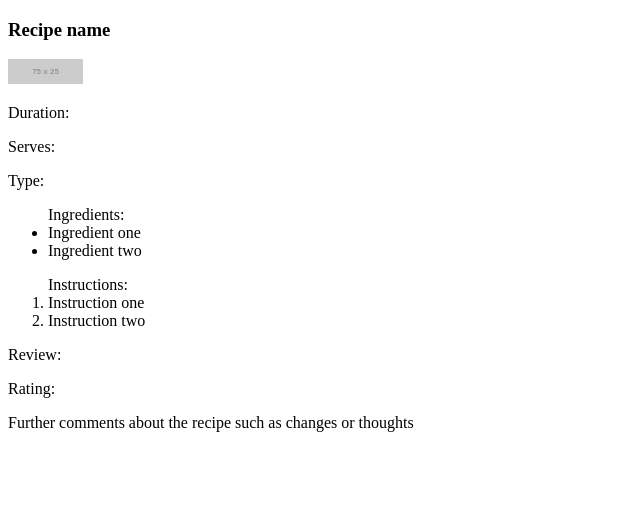
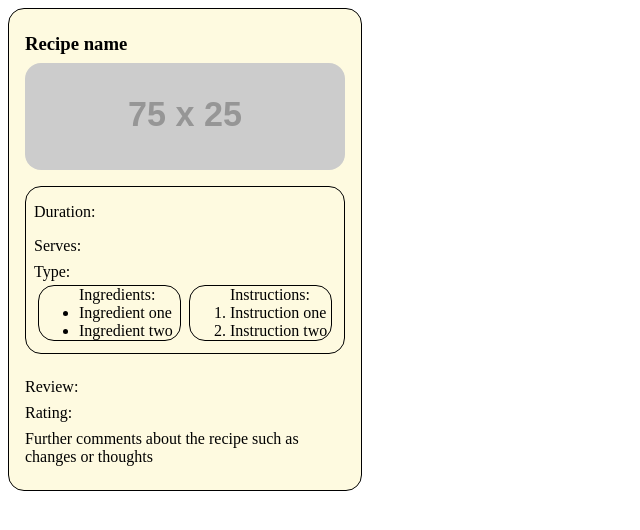
Before and after one commit to lkrusso/lara-russo-cookd-front-end, a React (Create React App) app: page / in a window 1280 px wide. Shown: the top 530 px of the page, without its empty margins (0-640 px from the left). Built offline with nearby package versions, Linux system fonts and the light colour scheme.

Commit message:
fix: Basic styling of RecipeCard component

```diff
--- a/src/components/RecipeCard/RecipeCard.scss
+++ b/src/components/RecipeCard/RecipeCard.scss
@@ -0,0 +1,52 @@
+@use "../../styles/partials/variables" as *;
+
+h3,
+p {
+  margin: 0;
+  padding: 0;
+}
+
+.recipe {
+  display: flex;
+  flex-direction: column;
+  border: 1px solid black;
+  border-radius: 1rem;
+  background-color: $cookd-cream;
+  padding: 1rem;
+  width: 20rem;
+  height: fit-content;
+  &__image {
+    margin: 0.5rem, 0;
+    border-radius: 1rem;
+  }
+  &__details {
+    border: 1px solid black;
+    border-radius: 1rem;
+    padding: 0.5rem;
+    display: flex;
+    flex-direction: column;
+    margin: 1rem 0;
+  }
+  &__further-details {
+    display: flex;
+    flex-direction: row;
+    justify-content: space-between;
+  }
+  &__ingredients,
+  &__instructions {
+    border: 1px solid black;
+    border-radius: 1rem;
+    width: 45%;
+    margin: 0.25rem;
+  }
+  &__info {
+    margin: 0;
+  }
+  &__name,
+  &__duration,
+  &__serve,
+  &__review,
+  &__comments {
+    margin: 0.5rem 0;
+  }
+}
--- a/src/styles/partials/_variables.scss
+++ b/src/styles/partials/_variables.scss
@@ -0,0 +1,2 @@
+$cookd-green: #6a994e;
+$cookd-cream: #fefae0;
```
